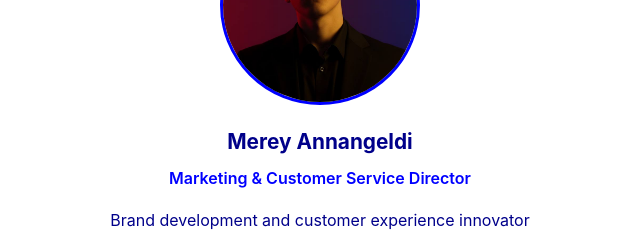
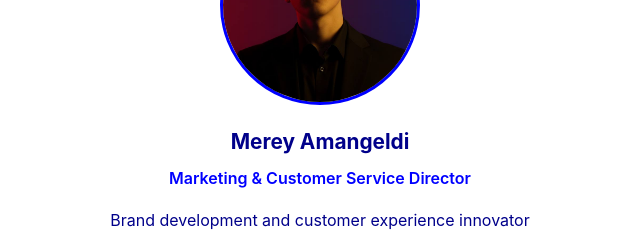
Before and after one commit to ayatskii/travel_agency, a plain HTML site: page about.html in a window 1280 px wide. Shown: the part 2260-2500 px from the top of the page, 616-1256 px from the left. Drawn offline with Linux system fonts and the light colour scheme.

Commit message:
Update name Merey about.html

```diff
--- a/about.html
+++ b/about.html
@@ -93,8 +93,8 @@
                 <p>Digital transformation and technology solutions architect</p>
             </div>
             <div class="team-member">
-                <img src="assets/imgs/merey.JPG" alt="Merey Annangeldi" class="circular-image">
-                <h3>Merey Annangeldi</h3>
+                <img src="assets/imgs/merey.JPG" alt="Merey Amangeldi" class="circular-image">
+                <h3>Merey Amangeldi</h3>
                 <p class="position">Marketing & Customer Service Director</p>
                 <p>Brand development and customer experience innovator</p>
             </div>
```
